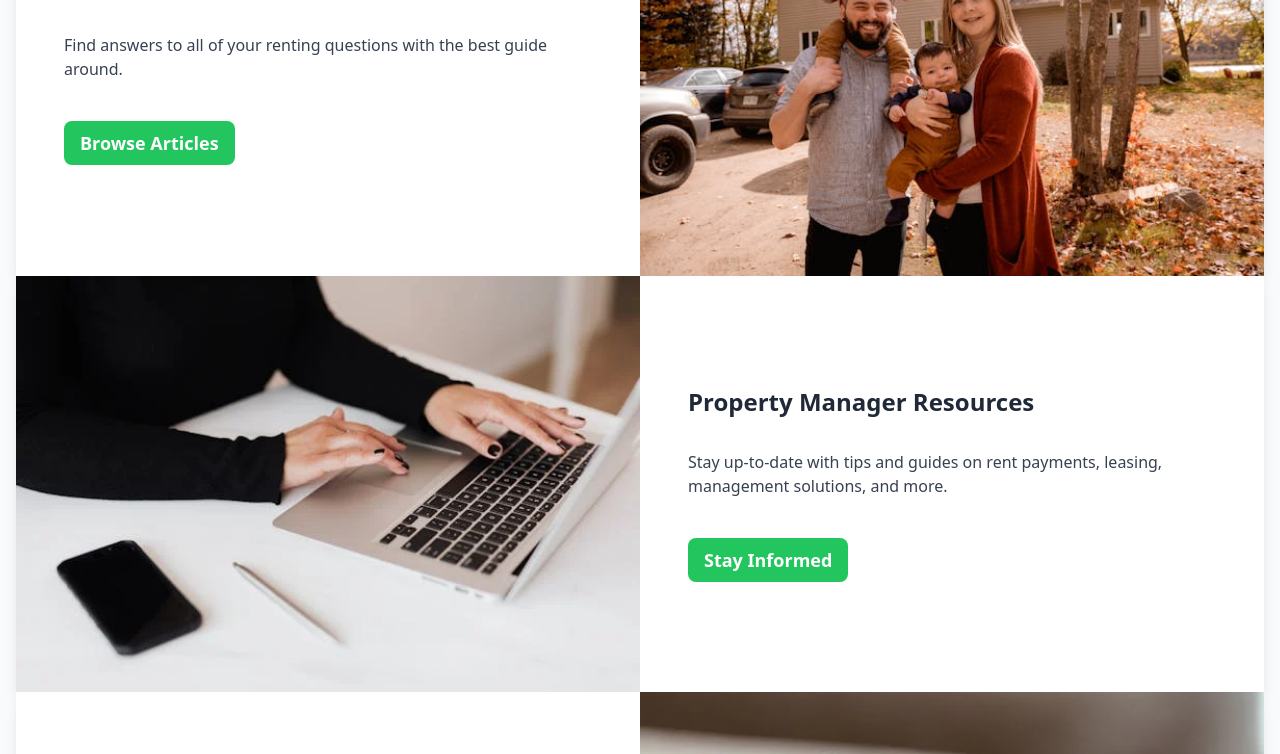
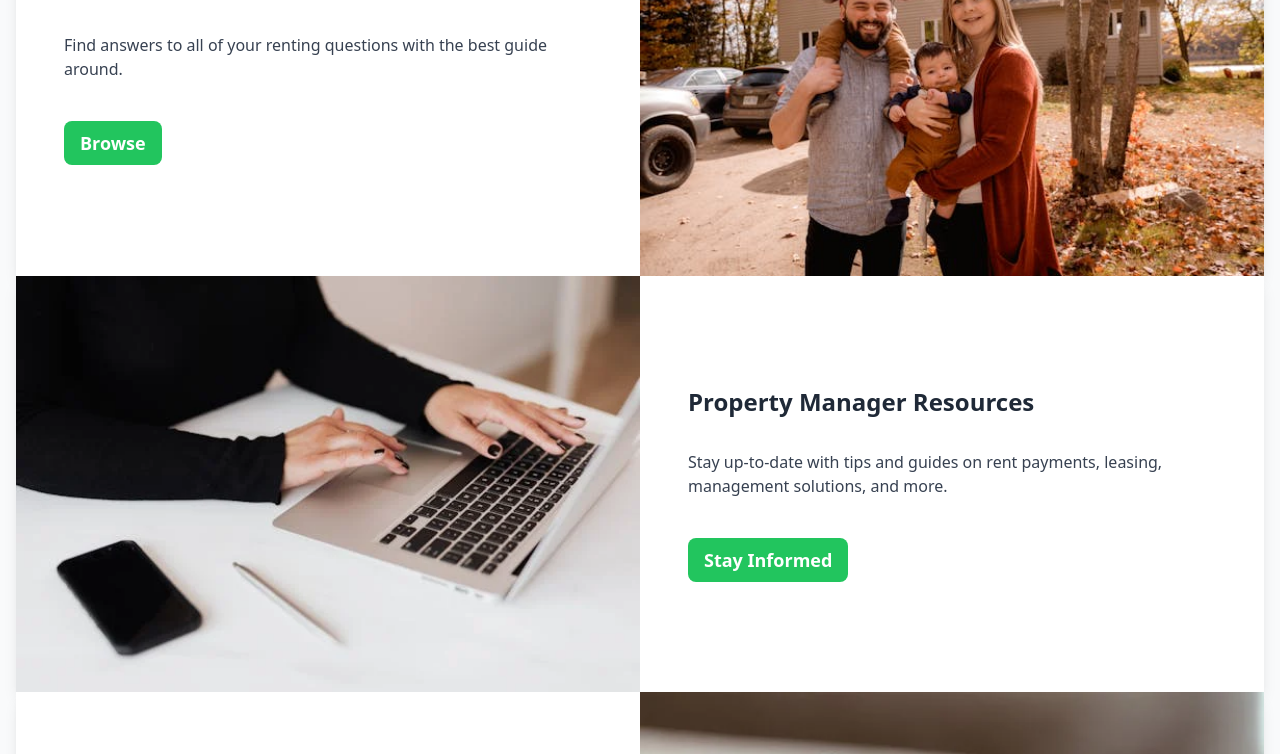
Before and after one commit to GabrielOchieng/renteasy, a React (Vite) app: page / in a window 1280 px wide. Shown: the part 3420-4174 px from the top of the page. Built offline with nearby package versions, Linux system fonts and the light colour scheme; no server answers.

Commit message:
routing of various links in the homepage

```diff
--- a/src/components/Listing.jsx
+++ b/src/components/Listing.jsx
@@ -1,50 +1,3 @@
-// import { Link } from "react-router-dom";
-// import browsing from "../assets/images/browsing.webp";
-
-// const Listing = () => {
-//   return (
-//     <section className="py-16 bg-gray-50">
-//       <div className="container mx-auto px-4">
-//         <div className="text-center mb-12">
-//           <h1 className="text-3xl font-extrabold mb-4 text-gray-800">
-//             The Most Rental Provisions
-//           </h1>
-//           <p className="text-lg text-gray-600">
-//             Choose from over 1 million apartments, houses, estates, and
-//             townhomes for rent.
-//           </p>
-//         </div>
-//         <div className="flex flex-col sm:flex-row bg-white shadow-lg rounded-lg overflow-hidden">
-//           <div className="flex flex-col justify-center p-8 sm:w-1/2">
-//             <h3 className="text-2xl font-semibold mb-4 text-gray-800">
-//               Renting Made Simple
-//             </h3>
-//             <p className="text-gray-700 mb-6">
-//               Browse the highest quality provisions, apply online, connect with
-//               the owner, find your new home, and even pay your rent from any
-//               device.
-//             </p>
-//             <Link
-//               to="/"
-//               className="inline-block bg-green-500 text-white text-lg font-semibold py-2 px-4 rounded-lg hover:bg-green-600 transition duration-300"
-//             >
-//               Find Out More
-//             </Link>
-//           </div>
-//           <div className="sm:w-1/2">
-//             <img
-//               src={browsing}
-//               alt="Browsing"
-//               className="w-full h-64 object-cover"
-//             />
-//           </div>
-//         </div>
-//       </div>
-//     </section>
-//   );
-// };
-
-// export default Listing;
 import { Link } from "react-router-dom";
 import browsing from "../assets/images/browsing.webp";
 
@@ -72,7 +25,7 @@ const Listing = () => {
               device.
             </p>
             <Link
-              to="/"
+              to="/about"
               className="inline-block bg-green-500 text-white text-lg font-semibold py-2 px-4 w-44 rounded-lg hover:bg-green-600 transition duration-300"
             >
               Find Out More
--- a/src/components/Manage.jsx
+++ b/src/components/Manage.jsx
@@ -30,7 +30,7 @@ const Manage = () => {
                 using our comprehensive marketing platform.
               </p>
               <Link
-                to="/houses"
+                to="/create"
                 className="inline-block bg-green-500 w-64 text-white text-lg font-semibold py-2 px-4 rounded-lg hover:bg-green-600 transition duration-300"
               >
                 List Your Property
@@ -63,7 +63,7 @@ const Manage = () => {
                 transactions seamlessly from anywhere.
               </p>
               <Link
-                to="/"
+                to="/chats"
                 className="inline-block bg-green-500 w-64 text-white text-lg font-semibold py-2 px-4 rounded-lg hover:bg-green-600 transition duration-300"
               >
                 Manage Your Property
--- a/src/components/Renting.jsx
+++ b/src/components/Renting.jsx
@@ -1,120 +1,3 @@
-// import phoneb from "../assets/images/phoneb.webp";
-// import browsing from "../assets/images/browsing.webp";
-// import family from "../assets/images/family.jpeg";
-// import googleplay from "../assets/images/googleplay.jpg";
-// import appstore from "../assets/images/appstore.png";
-// import { Link } from "react-router-dom";
-
-// const Renting = () => {
-//   return (
-//     <section className="py-16 bg-gray-50">
-//       <div className="container mx-auto px-4">
-//         {/* Header Section */}
-//         <div className="text-center mb-12">
-//           <h1 className="text-3xl font-extrabold text-gray-800 mb-4">
-//             The Perfect Place for Renting Your Home
-//           </h1>
-//           <p className="text-lg text-gray-600">
-//             Work with the best set of property management tools on the market.
-//           </p>
-//         </div>
-
-//         {/* Content Sections */}
-//         <div className="flex flex-col gap-10 sm:gap-0">
-//           {/* Tips for Renters */}
-//           <div className="flex flex-col sm:flex-row bg-white shadow-lg rounded-t-lg overflow-hidden">
-//             <div className="flex flex-col items-start justify-center w-full sm:w-1/2 p-8 sm:p-12 gap-4">
-//               <h3 className="text-2xl font-semibold text-gray-800 mb-4">
-//                 Tips for Renters
-//               </h3>
-//               <p className="text-gray-700 mb-6">
-//                 Find answers to all of your renting questions with the best
-//                 guide around.
-//               </p>
-//               <Link
-//                 to="/"
-//                 className="inline-block bg-green-500 text-white text-lg font-semibold py-2 px-4 rounded-lg hover:bg-green-600 transition duration-300"
-//               >
-//                 Browse Articles
-//               </Link>
-//             </div>
-//             <div className="w-full sm:w-1/2">
-//               <img
-//                 src={family}
-//                 alt="Family"
-//                 className="w-full h-auto object-cover"
-//               />
-//             </div>
-//           </div>
-
-//           {/* Property Manager Resources */}
-//           <div className="flex flex-col sm:flex-row bg-white shadow-lg overflow-hidden">
-//             <div className="w-full sm:w-1/2">
-//               <img
-//                 src={browsing}
-//                 alt="Browsing"
-//                 className="w-full h-auto object-cover"
-//               />
-//             </div>
-//             <div className="flex flex-col items-start justify-center w-full sm:w-1/2 p-8 sm:p-12 gap-4">
-//               <h3 className="text-2xl font-semibold text-gray-800 mb-4">
-//                 Property Manager Resources
-//               </h3>
-//               <p className="text-gray-700 mb-6">
-//                 Stay up-to-date with tips and guides on rent payments, leasing,
-//                 management solutions, and more.
-//               </p>
-//               <Link
-//                 to="/"
-//                 className="inline-block bg-green-500 text-white text-lg font-semibold py-2 px-4 rounded-lg hover:bg-green-600 transition duration-300"
-//               >
-//                 Stay Informed
-//               </Link>
-//             </div>
-//           </div>
-
-//           {/* Take Us With You */}
-//           <div className="flex flex-col sm:flex-row bg-white shadow-lg rounded-b-lg overflow-hidden">
-//             <div className="flex flex-col items-start justify-center w-full sm:w-1/2 p-8 sm:p-12 gap-4">
-//               <h3 className="text-2xl font-semibold text-gray-800 mb-4">
-//                 Take Us With You
-//               </h3>
-//               <p className="text-gray-700 mb-6">
-//                 Keep{" "}
-//                 <Link to="/" className="text-green-500 hover:underline">
-//                   Rento.com
-//                 </Link>{" "}
-//                 in the palm of your hand throughout your rental journey.
-//               </p>
-//               <div className="flex gap-4">
-//                 <img
-//                   src={appstore}
-//                   alt="App Store"
-//                   className="w-32 cursor-pointer"
-//                 />
-//                 <img
-//                   src={googleplay}
-//                   alt="Google Play"
-//                   className="w-32 cursor-pointer"
-//                 />
-//               </div>
-//             </div>
-//             <div className="w-full sm:w-1/2">
-//               <img
-//                 src={phoneb}
-//                 alt="Phone"
-//                 className="w-full h-auto object-cover"
-//               />
-//             </div>
-//           </div>
-//         </div>
-//       </div>
-//     </section>
-//   );
-// };
-
-// export default Renting;
-
 import { Link } from "react-router-dom";
 import phoneb from "../assets/images/phoneb.webp";
 import browsing from "../assets/images/browsing.webp";
@@ -149,10 +32,10 @@ const Renting = () => {
                 guide around.
               </p>
               <Link
-                to="/"
+                to="/services"
                 className="inline-block bg-green-500 text-white text-lg font-semibold py-2 px-4 rounded-lg hover:bg-green-600 transition duration-300"
               >
-                Browse Articles
+                Browse
               </Link>
             </div>
             <div className="relative w-full sm:w-1/2 h-64 sm:h-auto">
@@ -182,7 +65,7 @@ const Renting = () => {
                 management solutions, and more.
               </p>
               <Link
-                to="/"
+                to="/services"
                 className="inline-block bg-green-500 text-white text-lg font-semibold py-2 px-4 rounded-lg hover:bg-green-600 transition duration-300"
               >
                 Stay Informed
@@ -204,16 +87,20 @@ const Renting = () => {
                 in the palm of your hand throughout your rental journey.
               </p>
               <div className="flex gap-4">
+                <Link to="/">
                   <img
                     src={appstore}
                     alt="App Store"
                     className="w-32 h-auto cursor-pointer"
                   />
+                </Link>
+                <Link to="/">
                   <img
                     src={googleplay}
                     alt="Google Play"
                     className="w-32 h-auto cursor-pointer"
                   />
+                </Link>
               </div>
             </div>
             <div className="relative w-full sm:w-1/2 h-64 sm:h-auto">
```
Also changed, not shown: src/components/Ownership.jsx (+1 -52 lines). Lines whose indentation alone changed are shown as unchanged.
